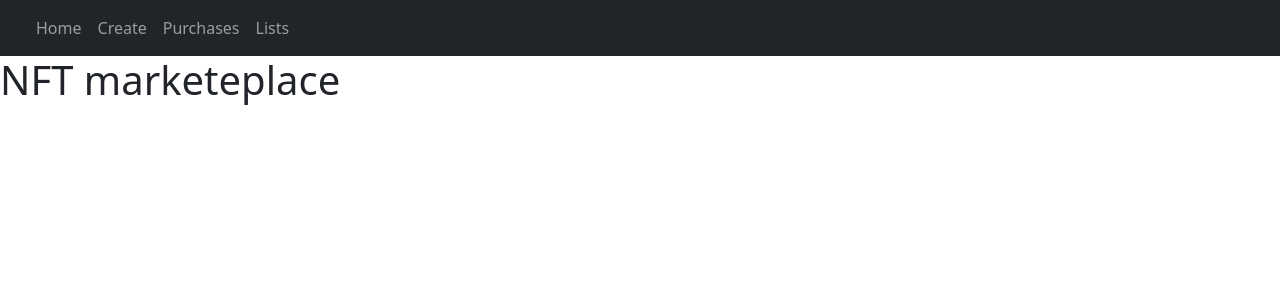
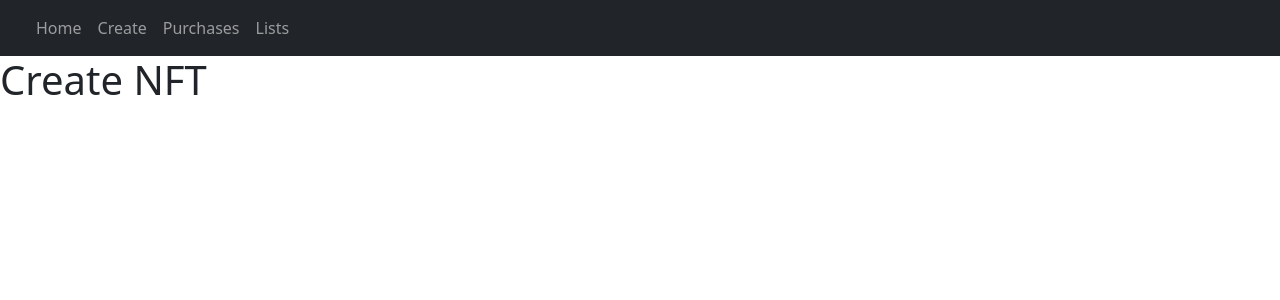
Before and after one commit to SamanKeighobadi/nft-marketplace, a React (Create React App) app in the folder client/: page /create in a window 1280 px wide. Shown: the top 300 px of the page. Built offline with nearby package versions, Linux system fonts and the light colour scheme.

Commit message:
create pages and routing

```diff
--- a/client/src/App.js
+++ b/client/src/App.js
@@ -1,13 +1,26 @@
-import React  from "react";
+import React from "react";
+// MainLayout
 import MainLayout from "./components/layout/MainLayout";
+// React Router DOM
+import { Routes, Route } from "react-router-dom";
+// Custom Components
+import Home from "./pages/Home";
+import CreateNFT from "./pages/CreateNFT";
+import Purchases from "./pages/Purchases/Purchases";
+import Lists from "./pages/nft-lists/Lists";
 
-
-const App = () =>{
+const App = () => {
   return (
     <MainLayout>
-      <h1>NFT marketeplace</h1>
+      <Routes>
+        <Route path="/" element={<Home />} />
+        <Route path="/create" element={<CreateNFT />} />
+        <Route path="/purchases" element={<Purchases />} />
+        <Route path="/items-list" element={<Lists />} />
+
+      </Routes>
     </MainLayout>
-  )
-}
+  );
+};
 
 export default App;
--- /dev/null
+++ b/client/src/pages/CreateNFT.jsx
@@ -0,0 +1,10 @@
+import React from 'react';
+const CreateNFT = () => {
+    return (
+        <div>
+            <h1>Create NFT</h1>
+        </div>
+     );
+}
+
+export default CreateNFT;
--- /dev/null
+++ b/client/src/pages/Home.jsx
@@ -0,0 +1,11 @@
+import React from 'react';
+
+const Home = () => {
+    return (
+        <div>
+            <h1>NFT Marktetplace</h1>
+        </div>
+     );
+}
+
+export default Home;
--- /dev/null
+++ b/client/src/pages/Purchases/Purchases.jsx
@@ -0,0 +1,12 @@
+import React from 'react';
+const Purchases = () => {
+    return (
+        <div>
+            <h1>
+                Purchases
+            </h1>
+        </div>
+     );
+}
+
+export default Purchases;
--- /dev/null
+++ b/client/src/pages/nft-lists/Lists.jsx
@@ -0,0 +1,10 @@
+import React from 'react';
+const Lists = () => {
+    return (
+        <div>
+            Lists
+        </div>
+     );
+}
+
+export default Lists;
```
